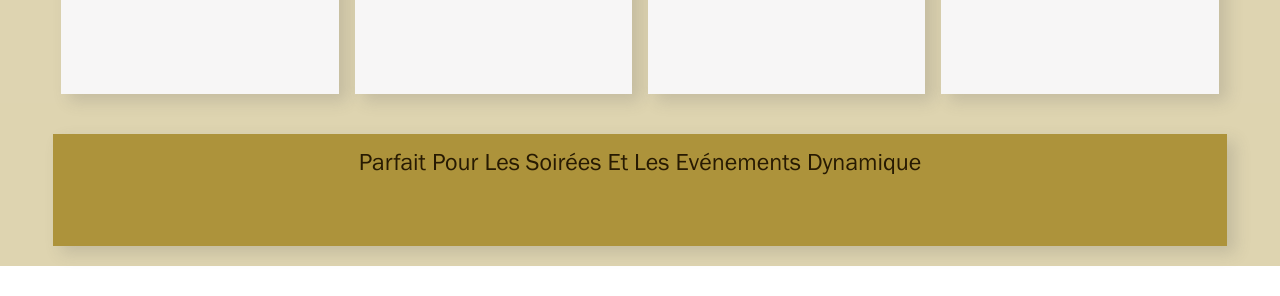
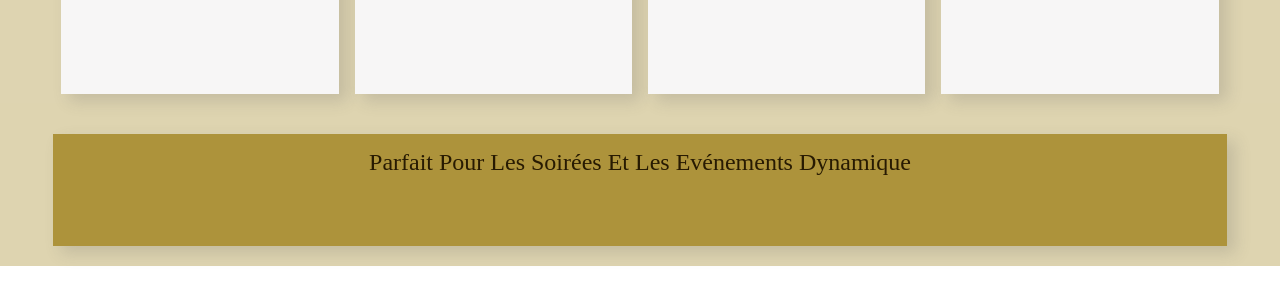
Before and after one commit to yeredmbe/photobooth, a React (Vite) app: page /photobooth in a window 1280 px wide. Shown: the part 3200-3496 px from the top of the page. Built offline with nearby package versions, Linux system fonts and the light colour scheme.

Commit message:
continue changing the images

```diff
--- a/src/pages/Photobooth.jsx
+++ b/src/pages/Photobooth.jsx
@@ -451,7 +451,7 @@ const autres=[{
 
   {/* Premier texte */}
   <p
-    className={`absolute inset-0 text-center  text-2xl py-3 transition-all duration-500 ease-in-out font-Sans-Font  text-[#271a02] ${
+    className={`absolute inset-0 text-center  text-2xl py-3 transition-all duration-500 ease-in-out text-[#271a02] ${
       toggle ? "opacity-0 scale-95" : "opacity-100 scale-100"
     }`}
   >
@@ -460,7 +460,7 @@ const autres=[{
 
   {/* Deuxième texte */}
   <p
-    className={`absolute inset-0 text-center text-black text-5xl max-sm:text-2xl py-3 transition-all duration-500 ease-in-out  ${
+    className={`absolute inset-0 text-center text-black text-5xl font-Sans-Font  max-sm:text-2xl py-3 transition-all duration-500 ease-in-out  ${
       toggle ? "opacity-100 scale-100" : "opacity-0 scale-95"
     }`}
   >
```
